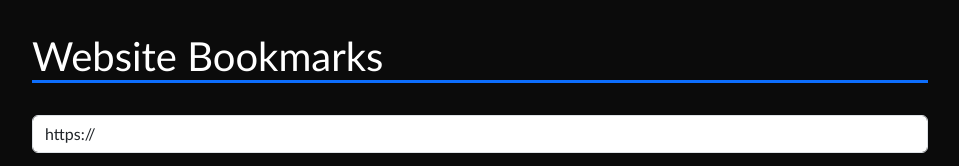
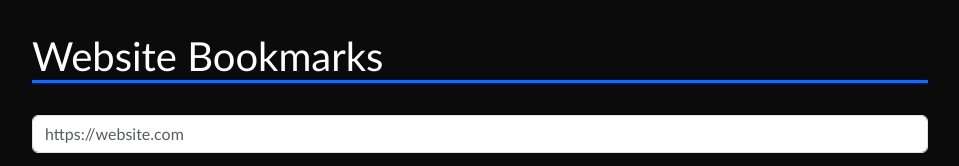
Before and after one commit to Jasper-V-Schneider/website-bookmarks, a plain HTML site: page index.html in a window 1280 px wide. Shown: the top 166 px of the page, without its empty margins (32-991 px from the left). Drawn offline with nearby package versions, Linux system fonts and the light colour scheme.

Commit message:
Update index.html

```diff
--- a/index.html
+++ b/index.html
@@ -22,7 +22,6 @@
           id="exampleInputEmail1"
           aria-describedby="emailHelp"
           placeholder="https://website.com"
-          value="https://"
         />
       </div>
       <button
```
